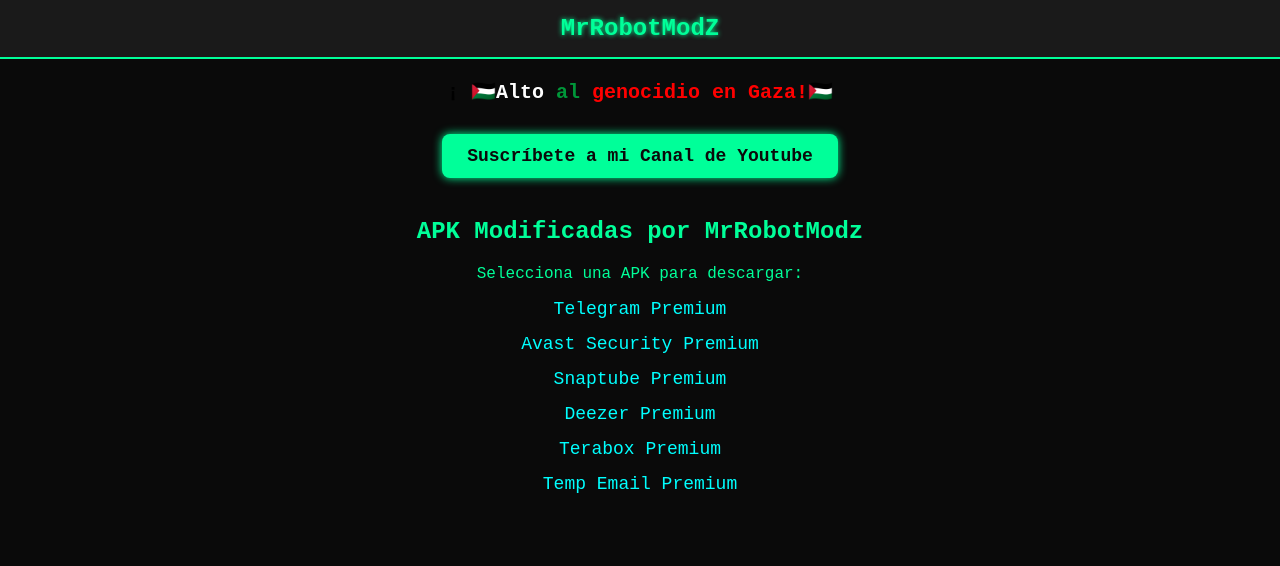
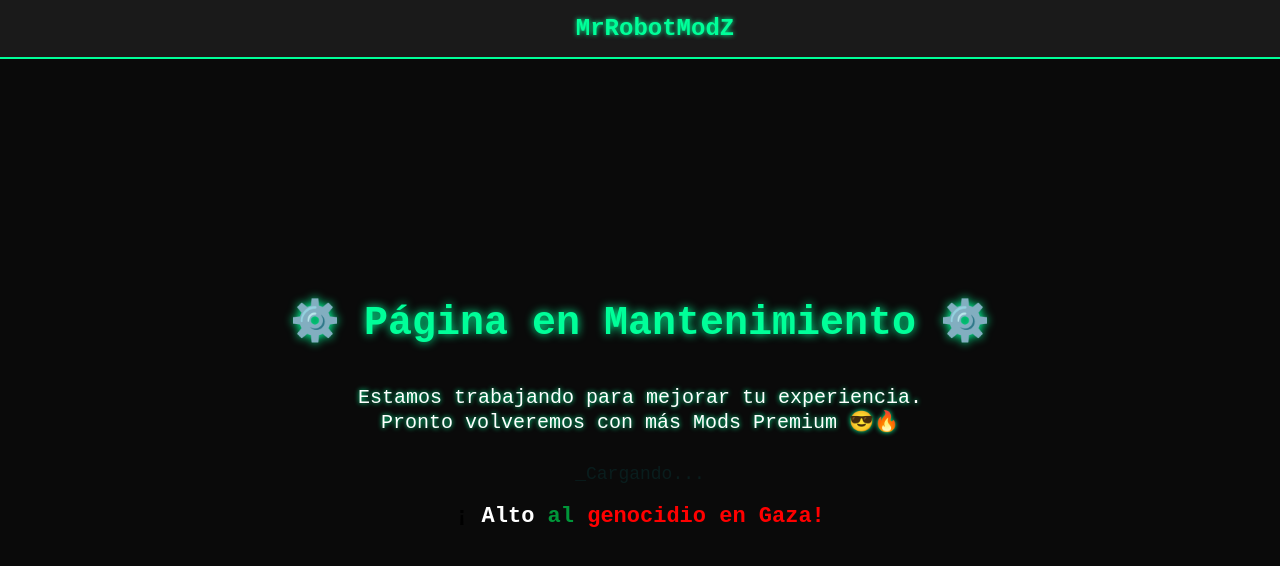
Before and after one commit to MrRobotModZ/mrrobotmodd.github.io, a plain HTML site: page index.html in a window 1280 px wide. Drawn offline with Linux system fonts and the light colour scheme.

Commit message:
index.html

```diff
--- a/index.html
+++ b/index.html
@@ -2,119 +2,82 @@
 <html lang="es">
 <head>
   <meta charset="UTF-8">
-  <title>MrRobotModZ</title>
+  <title>MrRobotModZ - En Mantenimiento</title>
   <style>
     body {
       margin: 0;
       background-color: #0a0a0a;
       color: #00ff99;
       font-family: 'Courier New', monospace;
+      text-align: center;
+      display: flex;
+      justify-content: center;
+      align-items: center;
+      height: 100vh;
+      flex-direction: column;
     }
 
     .toolbar {
       background-color: #1a1a1a;
       padding: 15px;
-      text-align: center;
       font-size: 24px;
       font-weight: bold;
       border-bottom: 2px solid #00ff99;
       text-shadow: 0 0 5px #00ff99;
+      width: 100%;
+      position: fixed;
+      top: 0;
+      left: 0;
     }
 
-    .palestina-banner {
-      text-align: center;
-      padding: 10px;
-      font-size: 20px;
-      font-weight: bold;
-      margin-top: 10px;
+    h1 {
+      font-size: 40px;
+      text-shadow: 0 0 10px #00ff99;
+      margin-bottom: 20px;
     }
 
-    .negro {
-      color: #000000;
+    p {
+      font-size: 20px;
+      color: #ffffff;
+      text-shadow: 0 0 5px #00ff99;
+      margin-bottom: 30px;
     }
 
-    .blanco {
-      color: #ffffff;
+    .loading {
+      font-size: 18px;
+      color: #00ffff;
+      animation: blink 1.5s infinite;
     }
 
-    .verde {
-      color: #009639;
+    @keyframes blink {
+      50% { opacity: 0; }
     }
 
-    .rojo {
-      color: #ff0000;
+    .palestina {
+      font-size: 22px;
+      font-weight: bold;
+      margin-top: 20px;
     }
 
-    .content {
-      padding: 20px;
-      text-align: center;
-    }
-
-    a {
-      color: #00ffff;
-      text-decoration: none;
-      font-size: 18px;
-    }
-
-    a:hover {
-      color: #ffffff;
-      text-shadow: 0 0 3px #00ffff;
-    }
-
-    .apk-list {
-      list-style: none;
-      padding: 0;
-    }
-
-    .apk-list li {
-      margin: 15px 0;
-    }
-
-    .btn-pro {
-      display: inline-block;
-      padding: 12px 25px;
-      color: #0a0a0a;
-      font-weight: bold;
-      border-radius: 8px;
-      margin-bottom: 20px;
-      text-decoration: none;
-      box-shadow: 0 0 10px #00ff99;
-      background-color: #00ff99;
-      transition: background-color 0.3s;
-    }
-
-    .btn-pro:hover {
-      background-color: #00cc77;
-      color: white;
-    }
+    .negro { color: #000000; }
+    .blanco { color: #ffffff; }
+    .verde { color: #009639; }
+    .rojo { color: #ff0000; }
   </style>
 </head>
 <body>
 
   <div class="toolbar">MrRobotModZ</div>
 
-  <div class="palestina-banner">
+  <h1>⚙️ Página en Mantenimiento ⚙️</h1>
+  <p>Estamos trabajando para mejorar tu experiencia.<br>Pronto volveremos con más Mods Premium 😎🔥</p>
+  <div class="loading">_Cargando...</div>
+
+  <div class="palestina">
     <span class="negro">¡</span>
-    <span class="blanco">🇵🇸Alto</span>
-    <span class="verde">al</span>
-    <span class="rojo">genocidio en Gaza!🇵🇸</span>
-  </div>
-
-  <div class="content">
-    <a href="https://youtube.com/@mrrobotmodz?si=uWd1KRN1lQ3tZl9m"
-    class="btn-pro" target="_blank">Suscríbete a mi Canal de Youtube</a>
-
-    <h2>APK Modificadas por MrRobotModz</h2>
-    <p>Selecciona una APK para descargar:</p>
-
-    <ul class="apk-list">
-      <li><a href="https://www.mediafire.com/file/75nihvinbf7bbmi/Telegram_11.12.0%2528PREMIUM%2529.zip/file" target="_blank">Telegram Premium</a></li>
-      <li><a href="https://www.mediafire.com/file/2i9a8lmfu8umo5q/Avast_Mobile_Security_25.8.1.apk/file" target="_blank">Avast Security Premium</a></li>
-      <li><a href="https://www.mediafire.com/file/hb92kctpeqgdx1d/Snaptube_20250606.apk/file" target="_blank">Snaptube Premium</a></li>
-      <li><a href="https://www.mediafire.com/file/ydm4r5vg3jvchmd/Deezer_8.0.41.1%2528PREMIUM%2529.apk/file" target="_blank">Deezer Premium</a></li>
-      <li><a href="https://www.mediafire.com/file/vojwwf4nhexjck0/TeraBox_4.0.0.apk/file" target="_blank">Terabox Premium</a></li>
-      <li><a href="https://www.mediafire.com/file/syn8rimejk88mz9/TempMail_1.9_%2528PREMIUM%2529.apk/file" target="blank">Temp Email Premium</a></li>
-    </ul>
+    <span class="blanco">Alto</span>
+    <span class="verde"> al </span>
+    <span class="rojo">genocidio en Gaza!</span>
   </div>
 
 </body>
```
